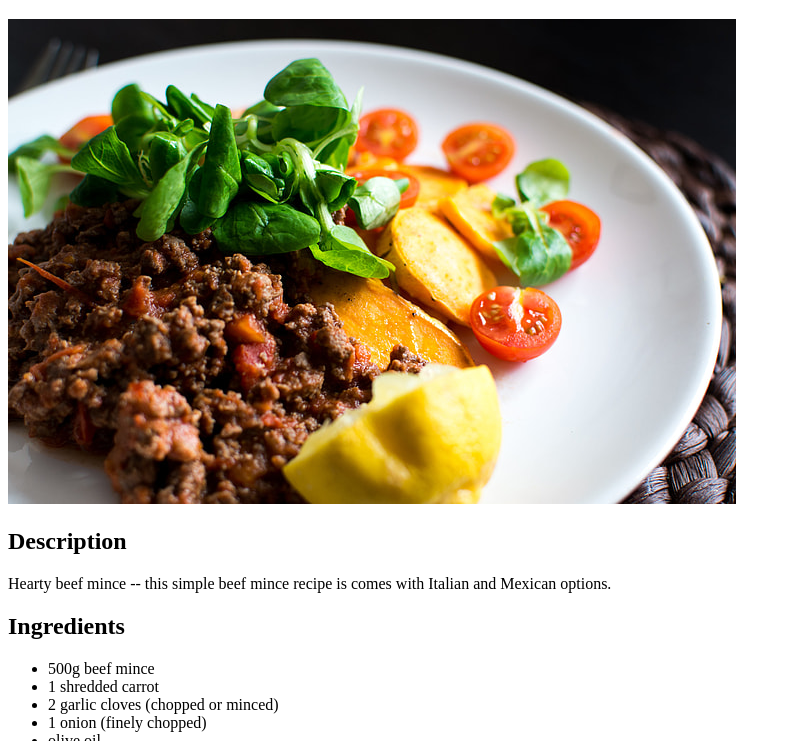
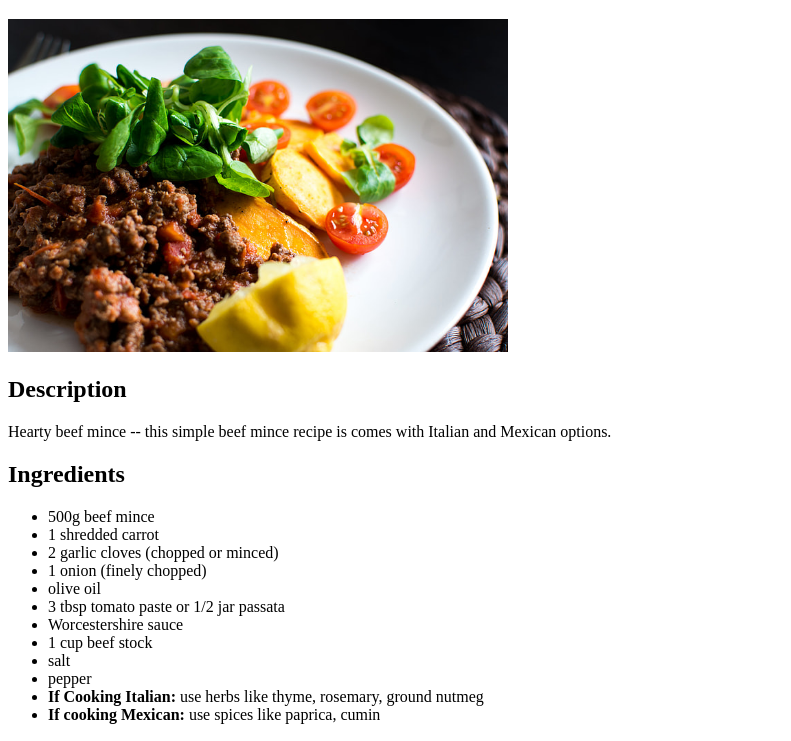
Before and after one commit to ksmeehan/odin-recipes, a plain HTML site: page recipes/beef-mince.html in a window 1280 px wide. Shown: the part 87-828 px from the top of the page, without its empty margins (0-791 px from the left). Drawn offline with Linux system fonts and the light colour scheme.

Commit message:
Add width to beef-mince image
A width will allow the beef mince image to conform to recommended
practices.

```diff
--- a/recipes/beef-mince.html
+++ b/recipes/beef-mince.html
@@ -10,7 +10,7 @@
         <a href="../index.html">Main Page</a>
     </nav>
     <h1>Beef Mince</h1>
-    <img src="../img/beef-mince.jpg" alt="a blate of mince and salad">
+    <img src="../img/beef-mince.jpg" alt="a blate of mince and salad" width="500">
     <h2>Description</h2>
     <p>Hearty beef mince -- this simple beef mince recipe is comes with Italian and Mexican options.</p>
     <h2>Ingredients</h2>
```
